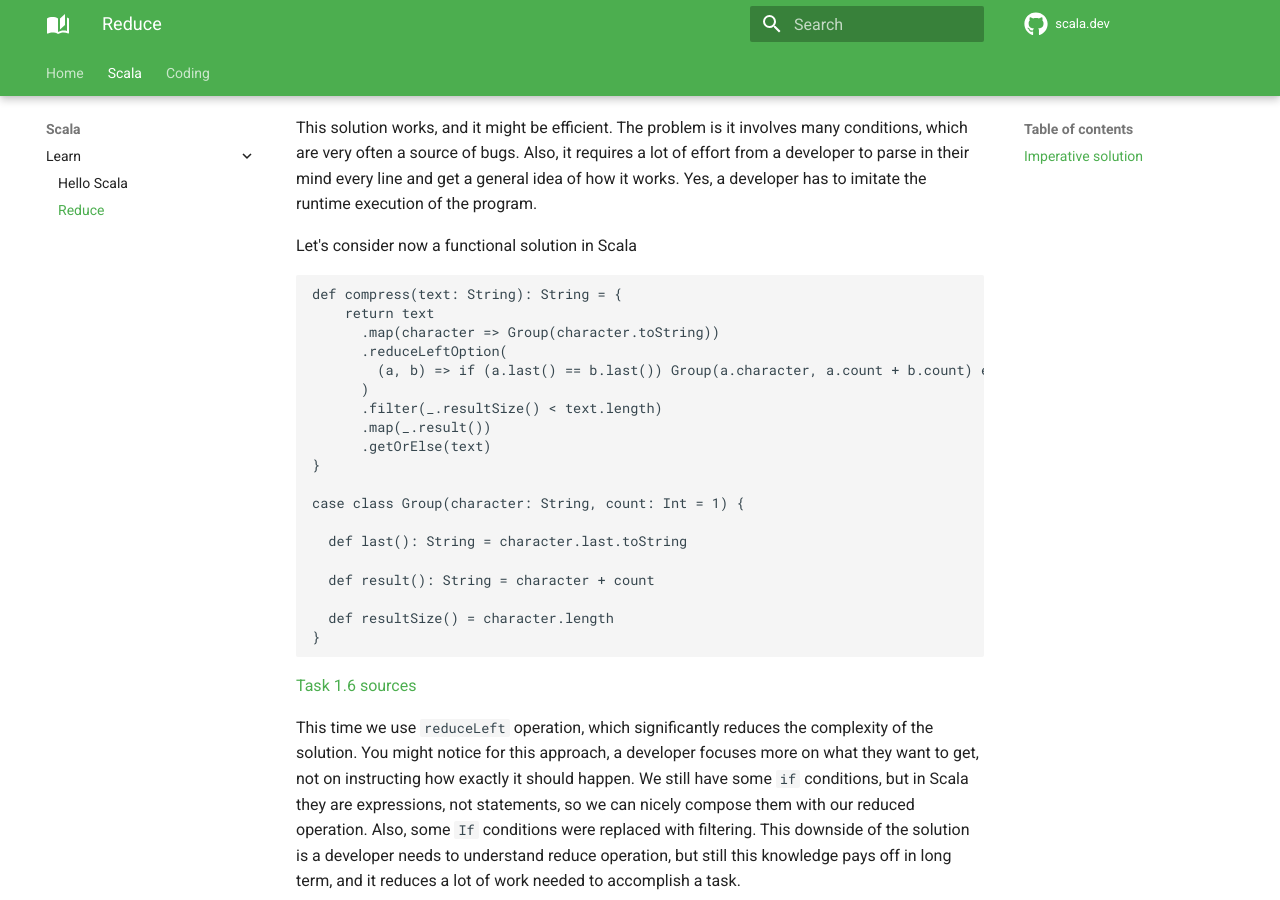
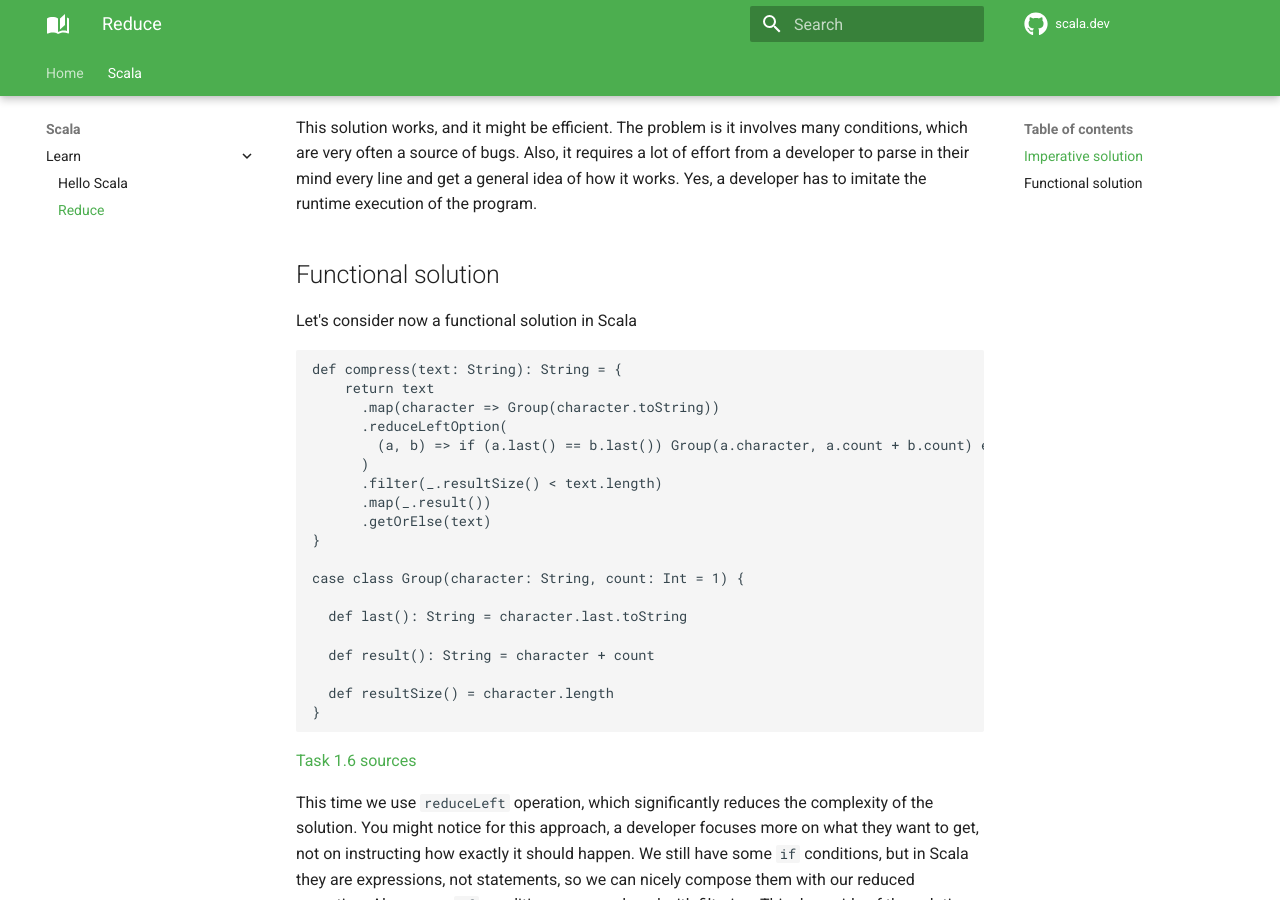
Before and after one commit to cranberrysoft/scala.dev, an MkDocs documentation site: the page built from docs/scala/learn/reduce-intro.md, in a window 1280 px wide and 900 px high, scrolled down 872 px. Built offline with MkDocs 1.6.1 and Material for MkDocs 9.7.7, drawn with Linux system fonts in a browser that asks for light colours; comment, search, counter and statistics services are not loaded; part of the change alters nothing that is shown.

Commit message:
Clean up, deleted not used links

````diff
--- a/docs/scala/learn/reduce-intro.md
+++ b/docs/scala/learn/reduce-intro.md
@@ -36,6 +36,8 @@ function compress(text) {
 This solution works, and it might be efficient. The problem is it involves many conditions, which are very often
 a source of bugs. Also, it requires a lot of effort from a developer to parse in their mind every line and get a general idea of how it works. Yes, a developer has to imitate the runtime execution of the program.
 
+## Functional solution
+
 Let's consider now a functional solution in Scala
 
 ```scala
--- a/mkdocs.yml
+++ b/mkdocs.yml
@@ -49,7 +49,3 @@ nav:
       - Learn:
         - Hello Scala: scala/learn/home.md
         - Reduce: scala/learn/reduce-intro.md
-  - Coding:
-      - Interview:
-          - Cracking Coding interview:
-              - Task 1: coding/interview/cracking-coding-interview/task_1.md
````
Also changed, not shown: docs/coding/interview/cracking-coding-interview/task_1.md (deleted).
